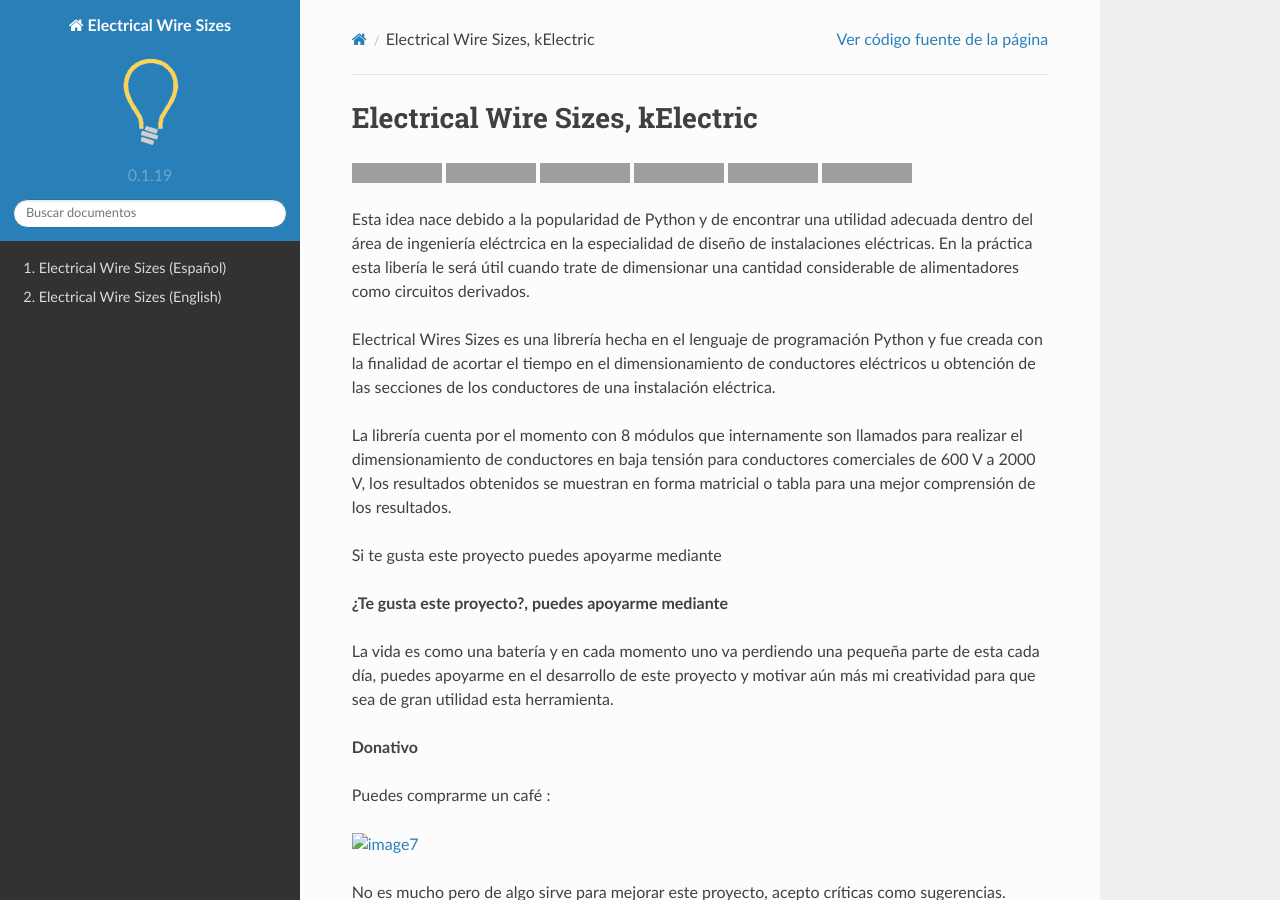
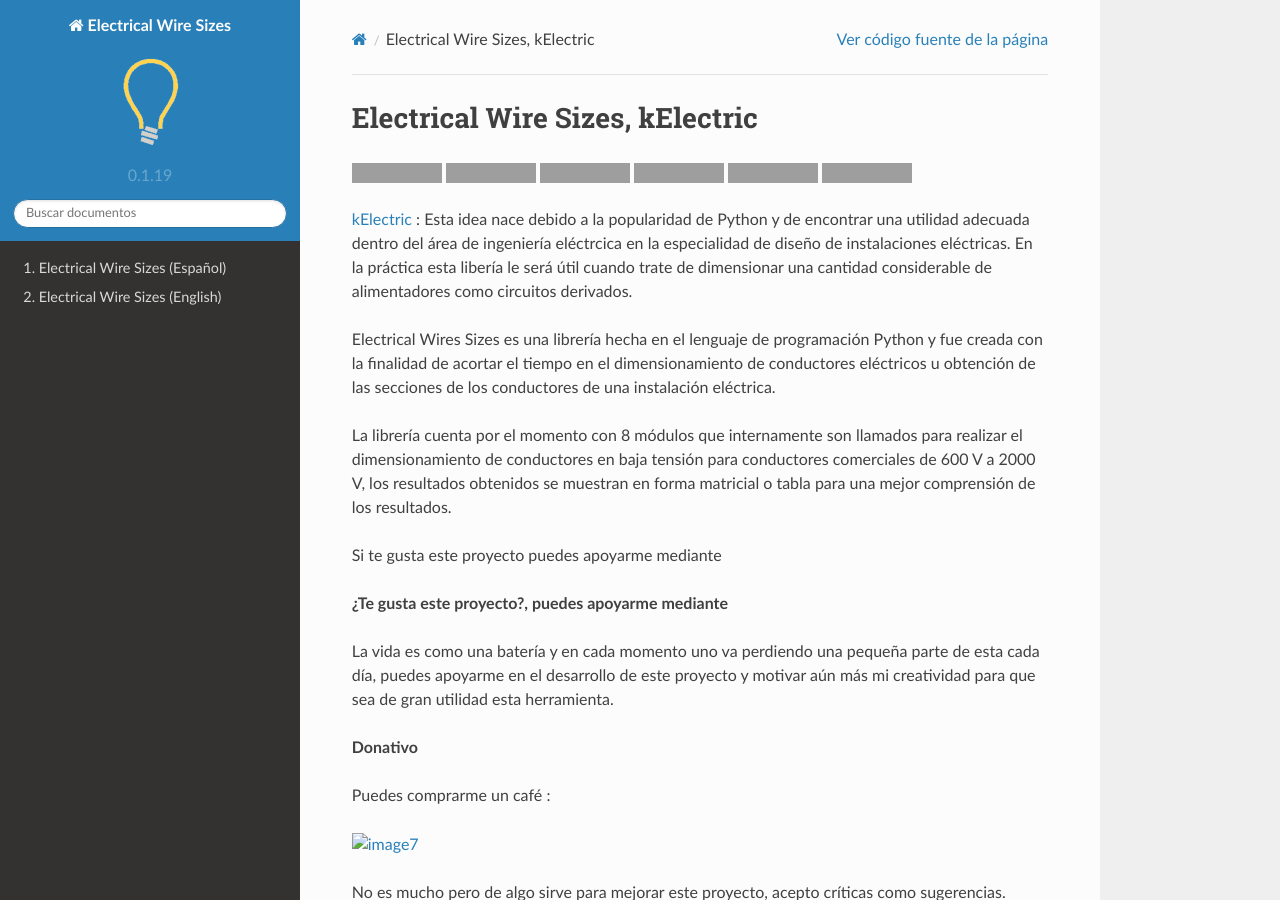
Before and after one commit to jacometoss/PyEWS, a Sphinx documentation site: the page built from docs/index.rst, in a window 1280 px wide and 900 px high, cut to the strip 0-900 px from the top of the window. Built offline with Sphinx 7.4.7 and the Read the Docs theme 2.0.0, drawn with Linux system fonts in a browser that asks for light colours; grey boxes are pictures that could not be loaded.

Commit message:
Update index.rst

```diff
--- a/docs/index.rst
+++ b/docs/index.rst
@@ -3,7 +3,7 @@
 |image1| |image2| |image3| |image4|
 |image5|\  |image6|
 
-Esta idea nace debido a la popularidad de Python y de encontrar una utilidad
+kElectric_ : Esta idea nace debido a la popularidad de Python y de encontrar una utilidad
 adecuada dentro del área de ingeniería eléctrcica en la especialidad de diseño
 de instalaciones eléctricas. En la práctica esta libería le será útil cuando trate de
 dimensionar una cantidad considerable de alimentadores como circuitos derivados.
@@ -49,7 +49,7 @@
 
 
 
-.. _PyEWS: https://pypi.org/project/ElectricalWireSizes/
+.. _kElectric: https://pypi.org/project/ElectricalWireSizes/
 .. |image1| image:: https://badge.fury.io/py/ElectricalWireSizes.svg
    :target: https://badge.fury.io/py/ElectricalWireSizes
 .. |image2| image:: https://static.pepy.tech/personalized-badge/electricalwiresizes?period=total&units=none&left_color=grey&right_color=blue&left_text=Downloads
```
